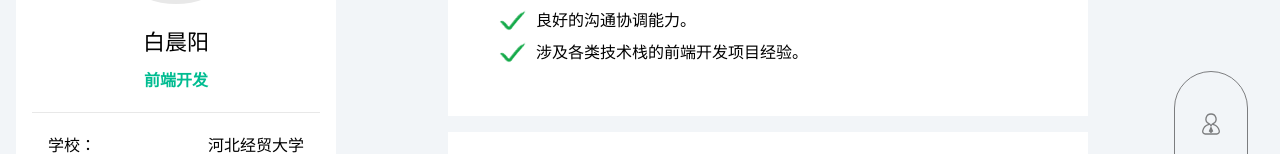
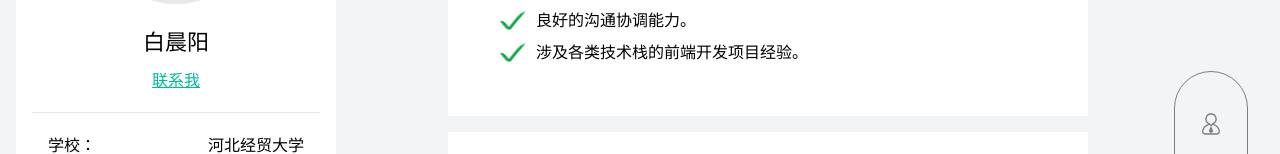
Before and after one commit to 347961593/personal_homepage, a Next.js app: page / in a window 1280 px wide. Shown: the part 204-358 px from the top of the page. Built offline with nearby package versions, Linux system fonts and the light colour scheme.

Commit message:
定时时间

```diff
--- a/src/components/introduction.js
+++ b/src/components/introduction.js
@@ -15,7 +15,7 @@ export default function Introduction() {
       } else {
         setPosition(positionLabel);
       }
-    }, 2400);
+    }, 1500);
     return () => {
       clearTimeout(timer);
     };
```
